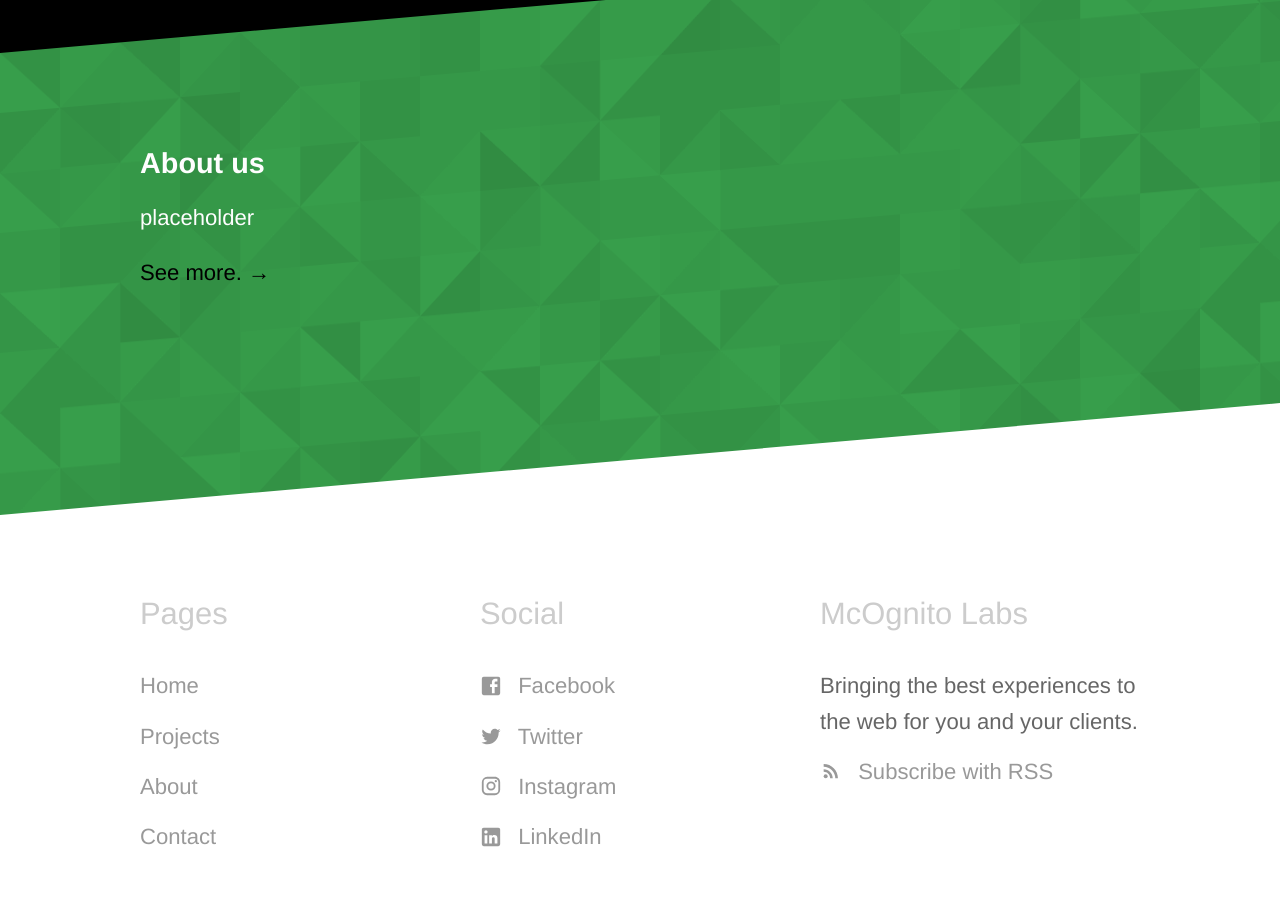
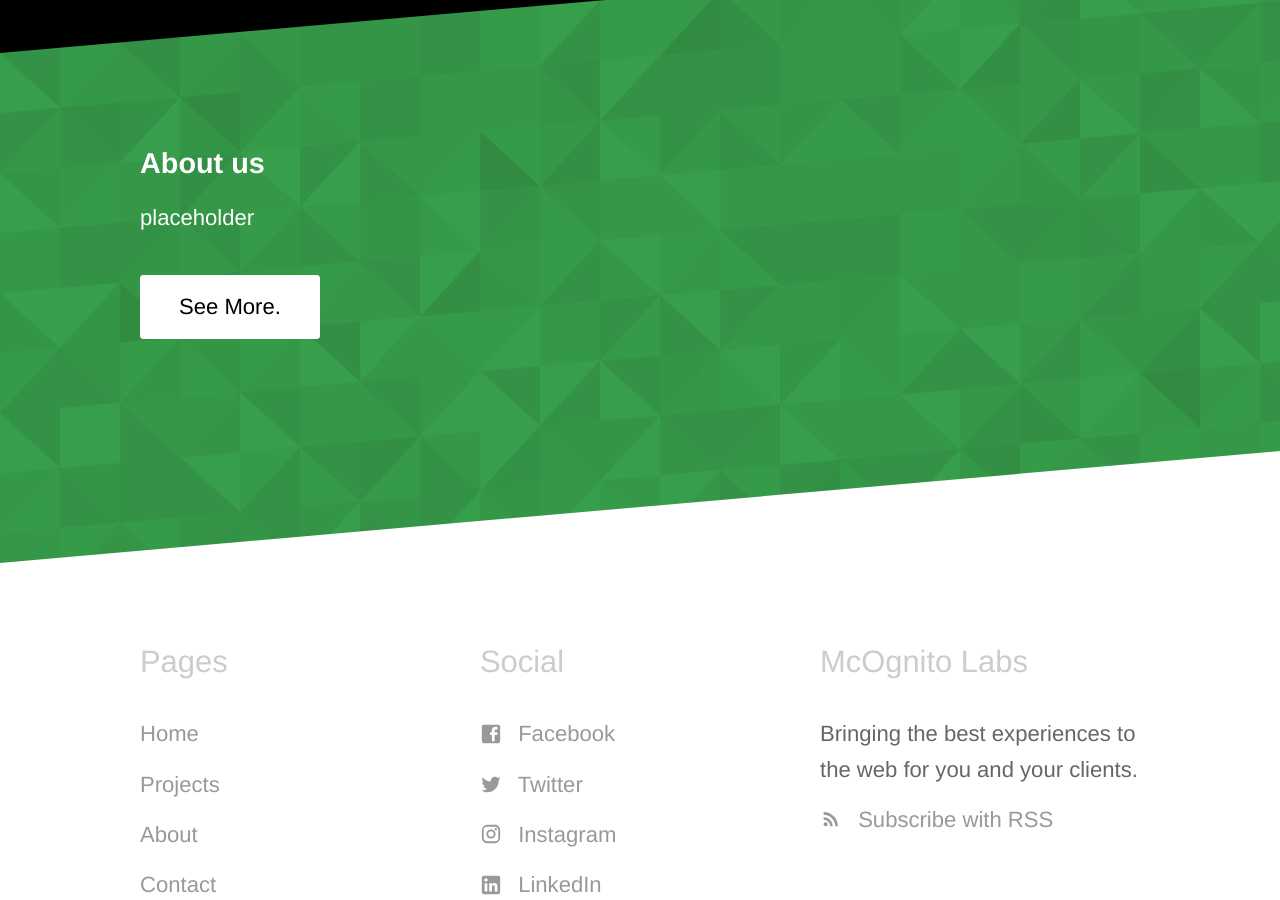
Before and after one commit to mCognitoLabs/mcognito.com, a Jekyll site: the page built from index.html, in a window 1280 px wide and 900 px high, scrolled down 576 px. Built offline with Jekyll 4.4.1, drawn with Linux system fonts in a browser that asks for light colours; the list of posts is cut into pages by our own code.

Commit message:
Update index.html

```diff
--- a/index.html
+++ b/index.html
@@ -15,7 +15,7 @@ title: mcOgnito Labs
 		<div>
 			<h3 class="editable">About us</h3>
 			<p class="editable">placeholder</p>
-			<p class="editable"><a href="{{ site.baseurl }}/about/">See more. &rarr;</a></p>
+			<p><a class="button alt" href="{{ site.baseurl }}/about/">See More.</a></p>
 		</div>
 
 	</div>
```
